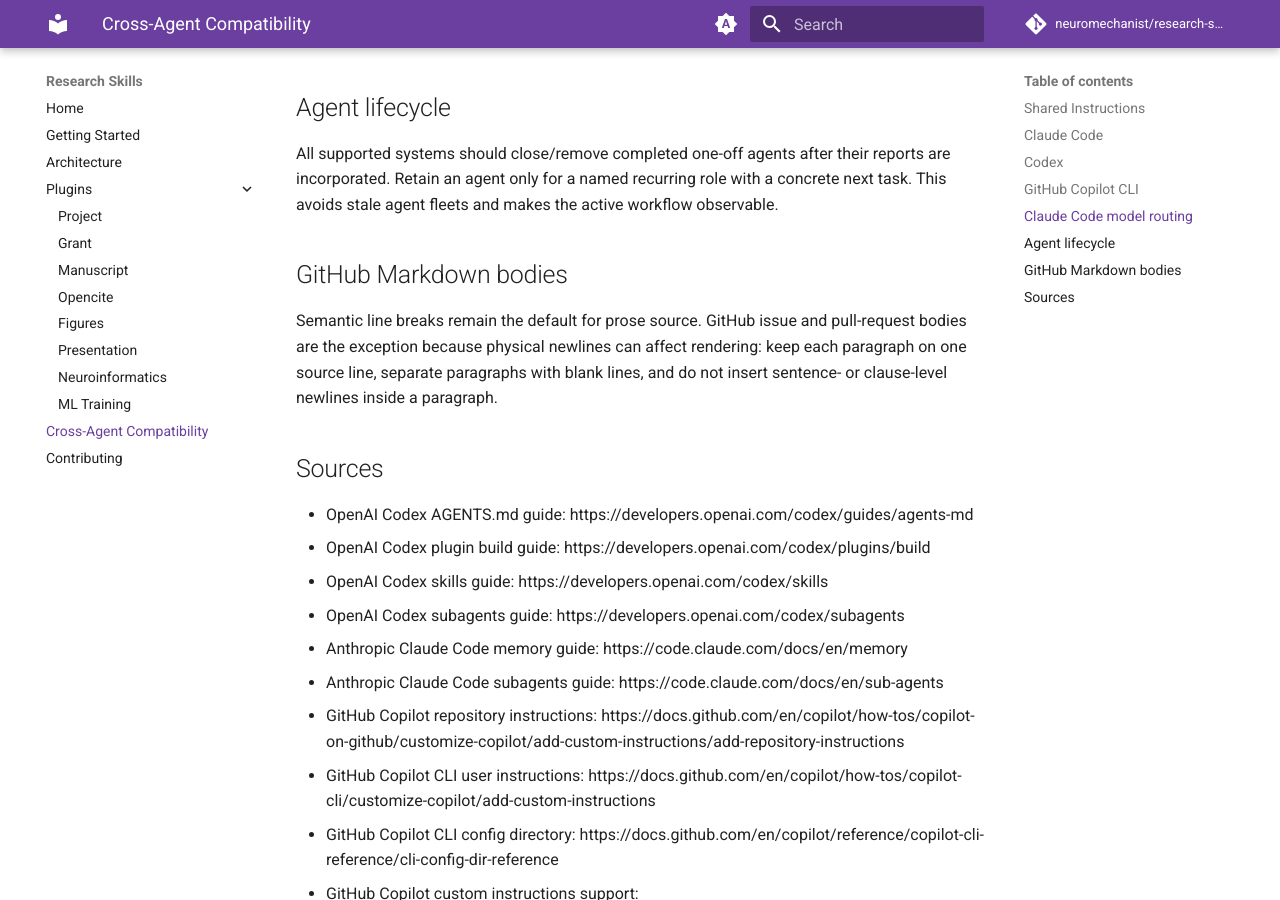
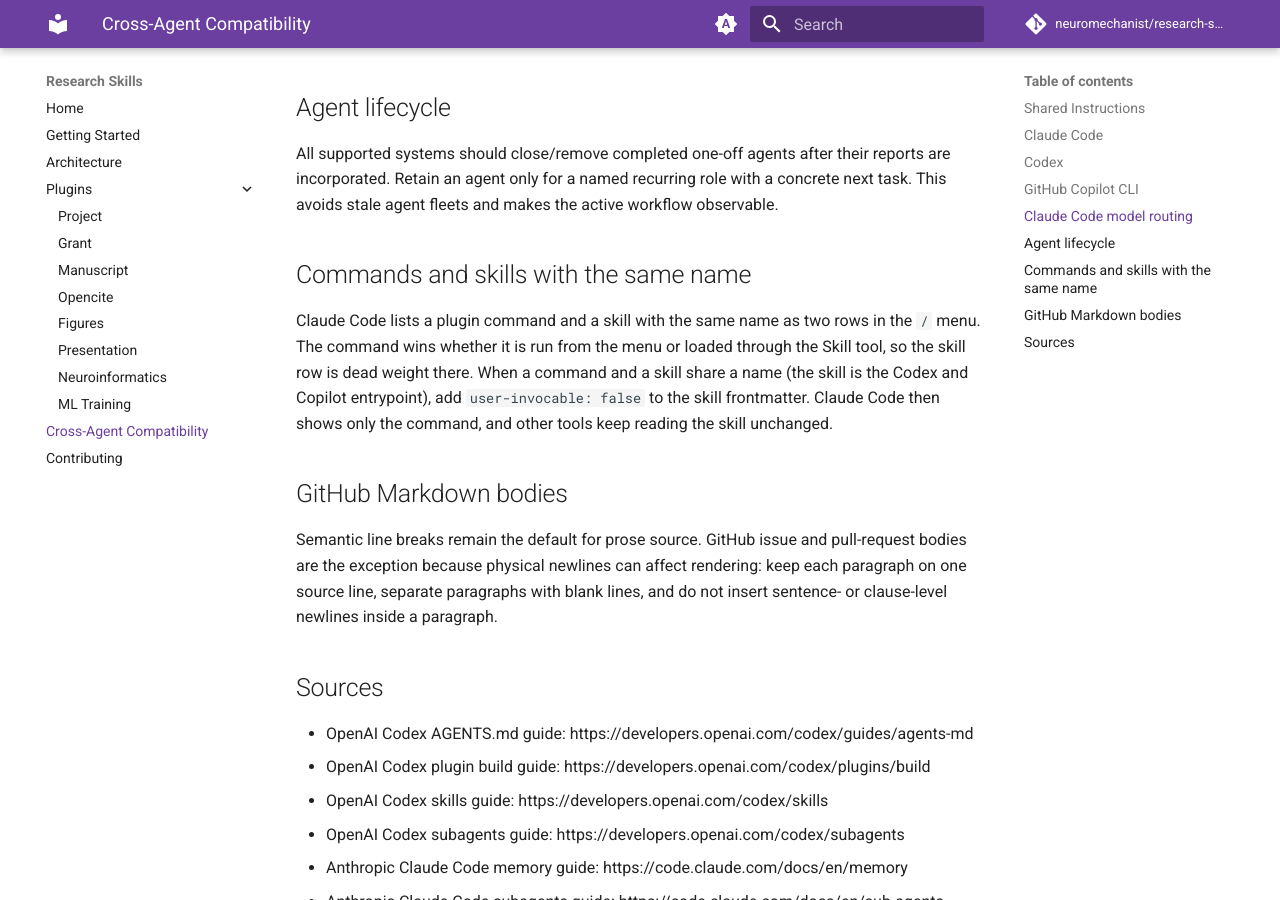
Before and after one commit to neuromechanist/research-skills, an MkDocs documentation site: the page built from docs/cross-agent-compatibility.md, in a window 1280 px wide and 900 px high, scrolled down 2922 px. Built offline with MkDocs 1.6.1 and Material for MkDocs 9.7.7, drawn with Linux system fonts in a browser that asks for light colours; comment, search, counter and statistics services are not loaded.

Commit message:
Hide Codex skills that share a name with a command (#111)
Claude Code lists a plugin command and a skill with the same name as two rows in the slash menu, so /project:epic-dev, /project:init-project, and /project:update-rules each appeared twice. The command wins at run time on both the slash and Skill-tool paths, so the skill row was dead weight in Claude Code. The epic-dev, init-project, and update-rules skills now carry user-invocable: false, which removes the extra row while Codex and Copilot keep reading the same skills. A contract test fails if a command and skill ever share a name without the flag, and cross-agent-compatibility.md documents the rule. Project 0.10.3, init-project 0.2.1, update-rules 0.1.1, marketplace 0.16.8.

Tested: headless claude -p with a same-name command and skill showed the command winning on both paths, with and without the flag; tmux-driven slash menu showed 2 rows before and 1 after for a test plugin and for all three real names; pytest tests/ 161 passed (test_no_native_agent_is_successful_and_actionable fails identically on main inside a Claude Code session); mkdocs build --strict passed; project-bump-version --check shows no drift. Not tested: Codex and Copilot CLI behavior.

```diff
--- a/docs/cross-agent-compatibility.md
+++ b/docs/cross-agent-compatibility.md
@@ -98,6 +98,15 @@
 a concrete next task. This avoids stale agent fleets and makes the active
 workflow observable.
 
+## Commands and skills with the same name
+
+Claude Code lists a plugin command and a skill with the same name as two rows in
+the `/` menu. The command wins whether it is run from the menu or loaded through
+the Skill tool, so the skill row is dead weight there. When a command and a skill
+share a name (the skill is the Codex and Copilot entrypoint), add
+`user-invocable: false` to the skill frontmatter. Claude Code then shows only the
+command, and other tools keep reading the skill unchanged.
+
 ## GitHub Markdown bodies
 
 Semantic line breaks remain the default for prose source. GitHub issue and
```
Also changed, not shown: AGENTS.md (+1 -1 lines), README.md (+1 -1 lines), plugins/project/skills/epic-dev/SKILL.md (+1 -0 lines), plugins/project/skills/init-project/SKILL.md (+2 -1 lines), plugins/project/skills/update-rules/SKILL.md (+2 -1 lines), 6 other files.
